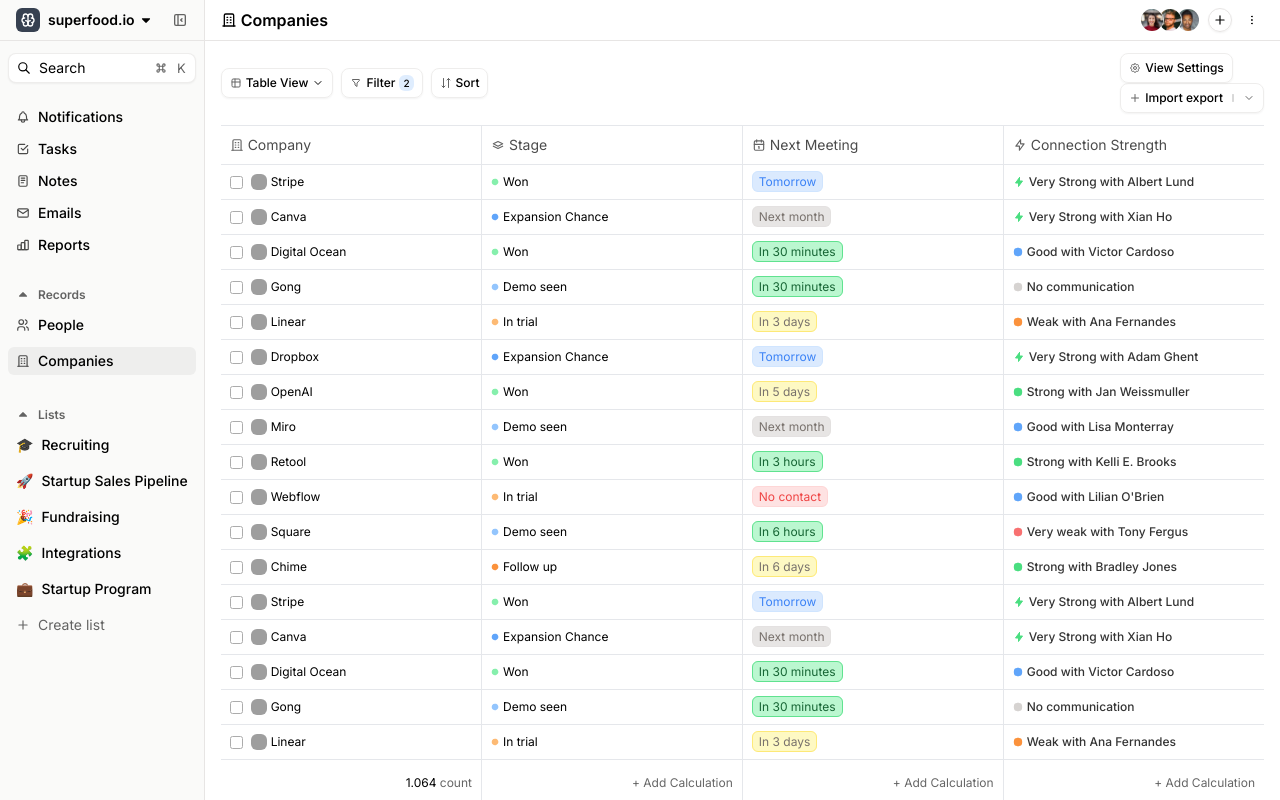
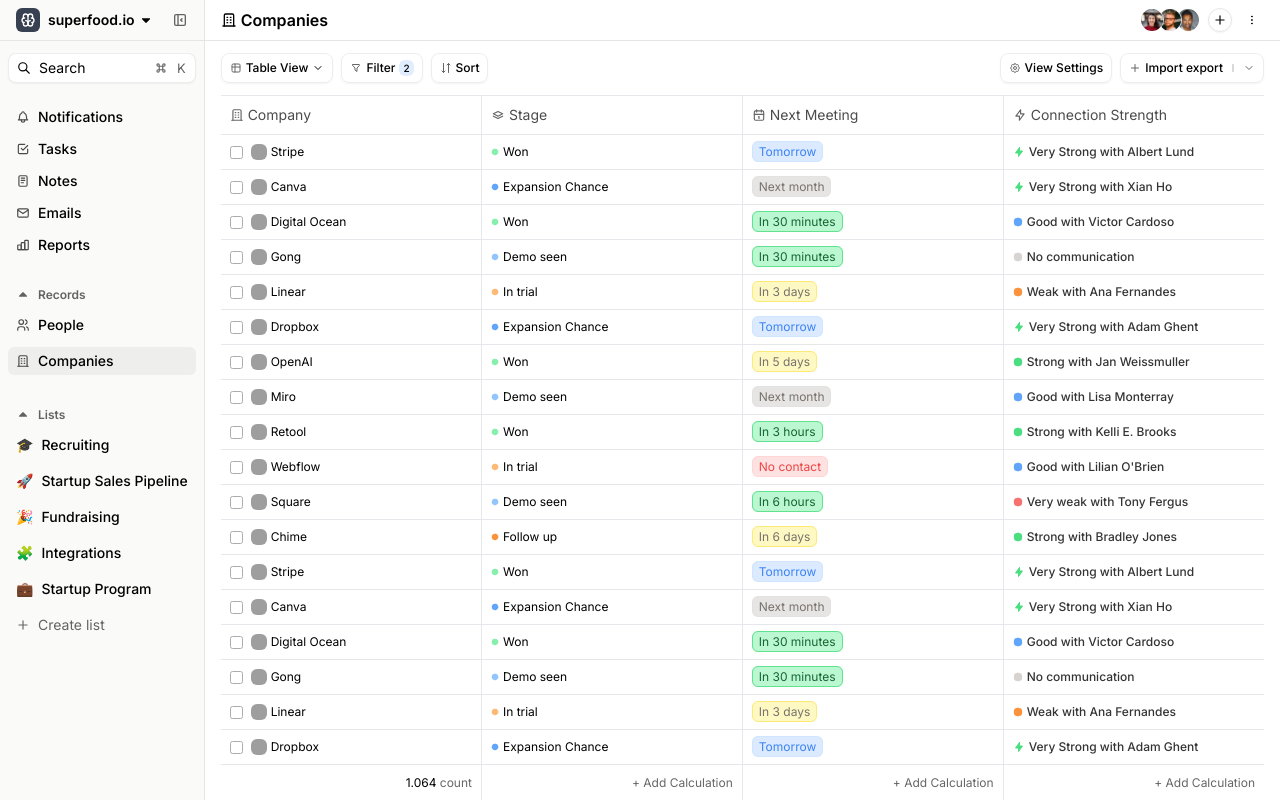
Before and after one commit to nstfkc/nstfkc.com, a Next.js app: page / in a window 1280 px wide. Built offline with nearby package versions, Linux system fonts and the light colour scheme; grey boxes are pictures that could not be loaded.

Commit message:
fix table actions

```diff
--- a/app/components/CompaniesTable.tsx
+++ b/app/components/CompaniesTable.tsx
@@ -210,7 +210,7 @@
           <span>Sort</span>
         </Button>
       </div>
-      <div className="flex items-center gap-2 hidden md:block">
+      <div className="flex items-center gap-2 hidden md:flex">
         <Button>
           <TbSettings className="opacity-60" />
           <span>View Settings</span>
```
Also changed, not shown: 1 other file (tests, documents, lock files or other folders).
